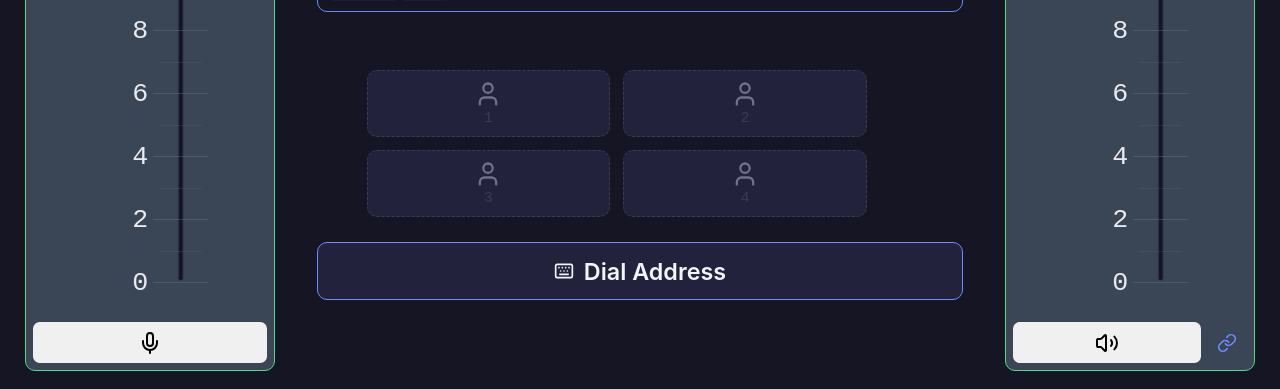
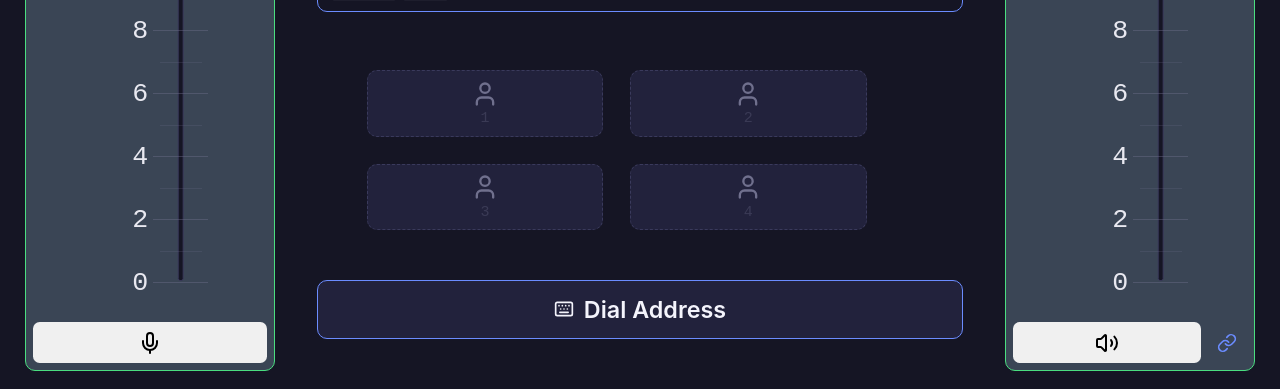
Before and after one commit to brianwynne/rtesip, a React (Vite) app in the folder frontend/: page / in a window 1280 px wide. Shown: the part 273-662 px from the top of the page. Built offline with nearby package versions, Linux system fonts and the light colour scheme; no server answers.

Commit message:
Increase spacing on quick dial cards and dial button
Co-Authored-By: Claude Opus 4.6 (1M context) <noreply@anthropic.com>

```diff
--- a/frontend/src/components/CallPanel.module.css
+++ b/frontend/src/components/CallPanel.module.css
@@ -135,7 +135,7 @@
   display: grid;
   grid-template-columns: repeat(2, 1fr);
   grid-template-rows: 1fr 1fr;
-  gap: 0.8rem;
+  gap: 1.6rem;
   width: 80%;
   max-width: 30rem;
 }
@@ -222,7 +222,7 @@
   gap: 0.6rem;
   height: 3.5rem;
   width: 90%;
-  margin: 0 auto;
+  margin: 1.5rem auto 0;
   background: var(--bg-card);
   border: 1px solid var(--accent);
   border-radius: var(--radius-lg);
```
Also changed, not shown: 5 other files (tests, documents, lock files or other folders).
